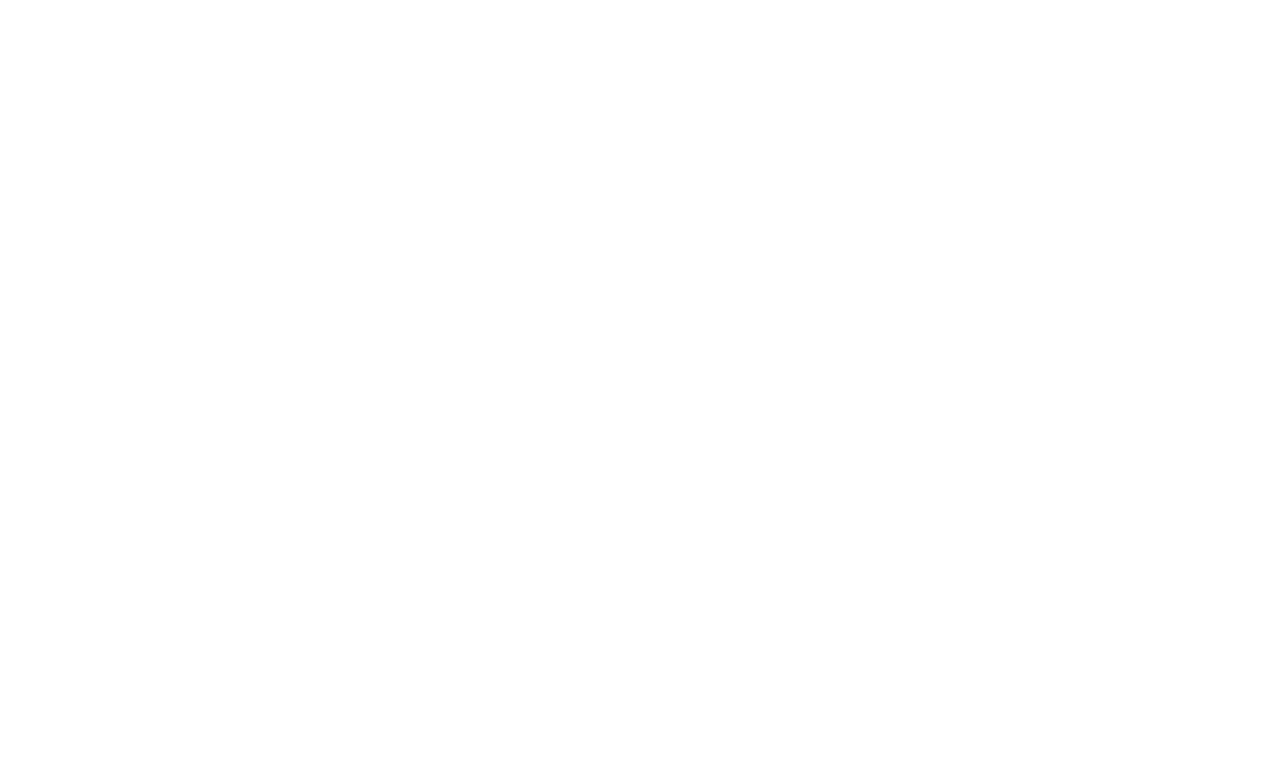
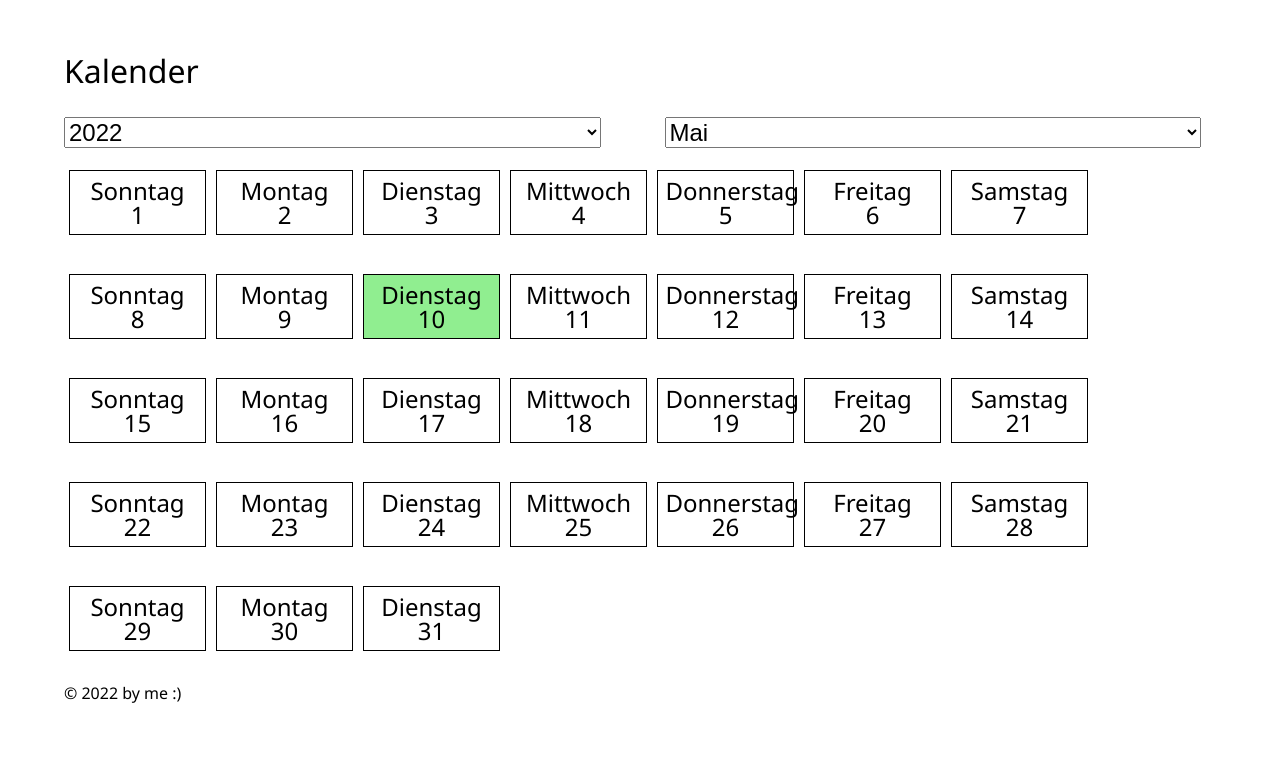
Before and after one commit to Tom4U/poc-typescript-calendar, a website with bundled scripts: page index.html in a window 1280 px wide. Built offline with nearby package versions, Linux system fonts and the light colour scheme.

Commit message:
feat(calendar): add view

```diff
--- a/index.html
+++ b/index.html
@@ -5,8 +5,24 @@
     <meta http-equiv="X-UA-Compatible" content="IE=edge">
     <meta name="viewport" content="width=device-width, initial-scale=1.0">
     <title>Kalender</title>
+    <link rel="stylesheet" href="styles.css">
 </head>
 <body>
+    <div class="wrapper">
+        <header>
+            <h1 class="app-title">Kalender</h1>
+            <nav class="selectors">
+                <select name="year" id="year-selector" class="selector"></select>
+                <select name="month" id="month-selector" class="selector"></select>
+            </nav>
+        </header>
+        <main>
+            <section id="calendar" class="calendar"></section>
+        </main>
+        <footer>
+            <span data-copyright>&copy; {{year}} by me :)</span>
+        </footer>
+    </div>
     <script src="./dist/index.js" type="module"></script>
 </body>
 </html>
--- /dev/null
+++ b/reset.css
@@ -0,0 +1,48 @@
+/* http://meyerweb.com/eric/tools/css/reset/
+   v2.0 | 20110126
+   License: none (public domain)
+*/
+
+html, body, div, span, applet, object, iframe,
+h1, h2, h3, h4, h5, h6, p, blockquote, pre,
+a, abbr, acronym, address, big, cite, code,
+del, dfn, em, img, ins, kbd, q, s, samp,
+small, strike, strong, sub, sup, tt, var,
+b, u, i, center,
+dl, dt, dd, ol, ul, li,
+fieldset, form, label, legend,
+table, caption, tbody, tfoot, thead, tr, th, td,
+article, aside, canvas, details, embed,
+figure, figcaption, footer, header, hgroup,
+menu, nav, output, ruby, section, summary,
+time, mark, audio, video {
+	margin: 0;
+	padding: 0;
+	border: 0;
+	font-size: 100%;
+	font: inherit;
+	vertical-align: baseline;
+}
+/* HTML5 display-role reset for older browsers */
+article, aside, details, figcaption, figure,
+footer, header, hgroup, menu, nav, section {
+	display: block;
+}
+body {
+	line-height: 1;
+}
+ol, ul {
+	list-style: none;
+}
+blockquote, q {
+	quotes: none;
+}
+blockquote:before, blockquote:after,
+q:before, q:after {
+	content: '';
+	content: none;
+}
+table {
+	border-collapse: collapse;
+	border-spacing: 0;
+}
--- /dev/null
+++ b/src/calendar.ts
@@ -0,0 +1,57 @@
+import { getCurrentMonth, getCurrentYear, getDays, getMonths } from "./date-helper.js";
+import { appendOptionToSelect } from "./dom-helper.js";
+
+const locale = 'de';
+const maxYears = 2000;
+
+export function loadYears(select: HTMLSelectElement): void {
+    const year: number = getCurrentYear();
+
+    for (let next = year; next >= maxYears; next--) {
+        const yearString = next.toString();
+        appendOptionToSelect(select, yearString, yearString);
+    }
+}
+
+export function loadMonths(select: HTMLSelectElement): void {
+    const months = getMonths(locale);
+
+
+    months.forEach((month, index) => {
+        appendOptionToSelect(select, index.toString(), month);
+    });
+
+    select.selectedIndex = getCurrentMonth() - 1;
+}
+
+export function loadCalendar(element: HTMLElement, month: number, year: number): void {
+    const days = getDays(month, year, locale);
+    const today = new Date();
+    const isCurrentYear = today.getFullYear() == year;
+    const isCurrentMonth = isCurrentYear && today.getMonth() == month -1;
+
+    element.innerHTML = '';
+
+    days.forEach(day => element.appendChild(getDayElement(day, isCurrentMonth, today.getDate())));
+}
+
+function getDayElement(day: [number, string], isCurrentMonth: boolean, currentDay?: number): HTMLDivElement {
+    const div = document.createElement('div');
+    div.classList.add('calendar-day');
+
+    if (isCurrentMonth && currentDay == day[0]) {
+        div.classList.add('today');
+    }
+
+    const weekDay = document.createElement('div');
+    weekDay.classList.add('calendar-day-name');
+    weekDay.innerText = day[1];
+    div.appendChild(weekDay);
+
+    const dayNumber = document.createElement('div');
+    dayNumber.classList.add('calendar-day-number');
+    dayNumber.innerText = day[0].toString();
+    div.appendChild(dayNumber);
+
+    return div;
+}
--- /dev/null
+++ b/src/date-helper.ts
@@ -0,0 +1,41 @@
+export function getCurrentYear(): number {
+    const date = new Date();
+
+    return date.getFullYear();
+}
+
+export function getCurrentMonth(): number {
+    const date = new Date();
+
+    return date.getMonth() + 1;
+}
+
+export function getMonths(locale: string): string[] {
+    const months =
+        [...Array(12).keys()]
+        .map(
+            key => new Date(0, key)
+                   .toLocaleString(locale, { month: 'long' })
+            )
+
+    return months;
+}
+
+export function getMaxDaysOfMonth(month: number, year: number): number {
+    const date = new Date(year, month, 0);
+
+    return date.getDate();
+}
+
+export function getDays(month: number, year: number, locale: string): [number, string][] {
+    const days: [number, string][] = [];
+    const maxDays = getMaxDaysOfMonth(month, year);
+
+    for (let day = 1; day <= maxDays; day++) {
+        const weekDay = new Date(year, month - 1, day).toLocaleDateString(locale, { weekday: 'long' });
+
+        days.push([day, weekDay]);
+    }
+
+    return days;
+}
--- /dev/null
+++ b/src/dom-helper.ts
@@ -0,0 +1,47 @@
+import { getCurrentYear } from "./date-helper.js";
+
+export function getYearSelector(yearSelectorId: string): HTMLSelectElement {
+    const selector = document.getElementById(yearSelectorId);
+
+    if (! selector) throw new Error(`Element with id ${yearSelectorId} not found`);
+
+    return <HTMLSelectElement>selector;
+}
+
+export function getMonthSelector(monthSelectorId: string): HTMLSelectElement {
+    const selector = document.getElementById(monthSelectorId);
+
+    if (! selector) throw new Error(`Element with id ${monthSelectorId} not found`);
+
+    return <HTMLSelectElement>selector;
+}
+
+export function appendOptionToSelect(select: HTMLSelectElement, value: string, text: string): void {
+    let option = document.createElement('option');
+
+    option.value = value;
+    option.innerText = text;
+
+    select.appendChild(option);
+}
+
+export function updateCopyrightYear(): void {
+    const element = document.querySelector('[data-copyright]');
+
+    if (!element) {
+        console.warn('No element with attribute data-copyright found');
+        return;
+    }
+
+    element.innerHTML = element.innerHTML.replace('{{year}}', getCurrentYear().toString());
+}
+
+export function getCalendarElement(calendarElementId: string): HTMLElement {
+    const element = document.getElementById(calendarElementId);
+
+    if (!element) {
+        throw new Error(`Calendar element with id ${calendarElementId} not found`);
+    }
+
+    return element;
+}
--- a/src/index.ts
+++ b/src/index.ts
@@ -1 +1,62 @@
-console.log('App gestartet');
+import { loadCalendar, loadMonths, loadYears } from "./calendar.js";
+import { getCurrentMonth, getCurrentYear } from "./date-helper.js";
+import { getCalendarElement, getMonthSelector, getYearSelector, updateCopyrightYear } from "./dom-helper.js";
+
+document.addEventListener('DOMContentLoaded', init);
+
+const yearSelectorId = 'year-selector';
+const monthSelectorId = 'month-selector';
+const calendarElementId = 'calendar';
+
+function init(): void {
+    console.log('App gestartet');
+
+    initSelectors();
+    loadCalendar(getCalendarElement(calendarElementId), getCurrentMonth(), getCurrentYear());
+    updateCopyrightYear();
+}
+
+function initSelectors(): void {
+    initYearSelector();
+    initMonthSelector();
+}
+
+function initYearSelector(): void {
+    const selector = getYearSelector(yearSelectorId);
+
+    selector.addEventListener('change', (event: Event) => {
+        const element = <HTMLSelectElement>event.currentTarget;
+        const year = parseInt(element.selectedOptions[0].value);
+
+        updateYear(year);
+    });
+
+    loadYears(selector);
+}
+
+function initMonthSelector(): void {
+    const selector = getMonthSelector(monthSelectorId);
+
+    selector.addEventListener('change', (event: Event) => {
+        const element = <HTMLSelectElement>event.currentTarget;
+        const month = parseInt(element.selectedOptions[0].value) + 1;
+
+        updateMonth(month);
+    });
+
+    loadMonths(selector);
+}
+
+function updateMonth(month: number): void {
+    const yearSelector = getYearSelector(yearSelectorId);
+    const year = parseInt(yearSelector.selectedOptions[0].value);
+
+    loadCalendar(getCalendarElement(calendarElementId), month, year);
+}
+
+function updateYear(year: number): void {
+    const monthSelector = getMonthSelector(monthSelectorId);
+    const month = parseInt(monthSelector.selectedOptions[0].value);
+
+    loadCalendar(getCalendarElement(calendarElementId), month + 1, year);
+}
--- /dev/null
+++ b/styles.css
@@ -0,0 +1,74 @@
+@import url(reset.css);
+
+html {
+    font-size: 16px;
+}
+
+.wrapper {
+    display: flex;
+    flex-direction: column;
+    width: 90vw;
+    height: 90vh;
+    padding: 5vh 5vw;
+    justify-content: center;
+    overflow: hidden;
+    font-family: 'Segoe UI', Tahoma, Geneva, Verdana, sans-serif;
+}
+
+.wrapper header {
+    height: 10vh;
+}
+
+.wrapper main {
+    height: 65vh;
+    margin-top: 45px;
+}
+
+.wrapper footer {
+    height: 10vh;
+}
+
+.app-title {
+    font-size: 2rem;
+    padding: 15px;
+    padding-left: 0;
+}
+
+.selectors {
+    display: flex;
+    padding: 15px;
+    padding-left: 0;
+}
+
+.selector {
+    flex: 1;
+    font-size: 1.5rem;
+    cursor: pointer;
+}
+
+.selector:first-child {
+    margin-right: 64px;
+}
+
+.calendar {
+    display: flex;
+    justify-content: flex-start;
+    flex-wrap: wrap;
+    height: 65vh;
+    overflow: auto;
+}
+
+.calendar-day {
+    border: 1px solid black;
+    padding: 7.5px;
+    margin: 5px;
+    text-align: center;
+    font-size: 1.5rem;
+    width: 120px;
+    min-height: 3rem;
+    height: calc(65vh / 30);
+}
+
+.calendar-day.today {
+    background: lightgreen;
+}
```
